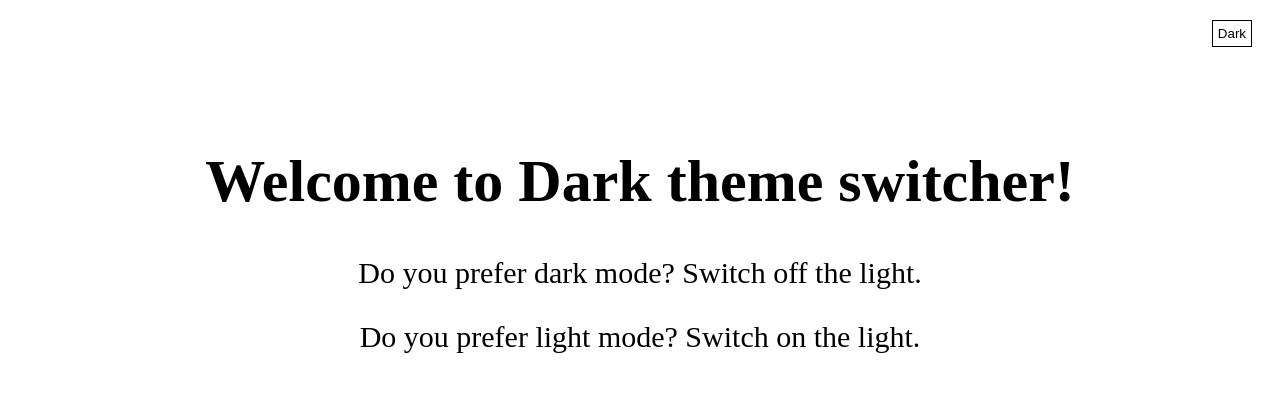
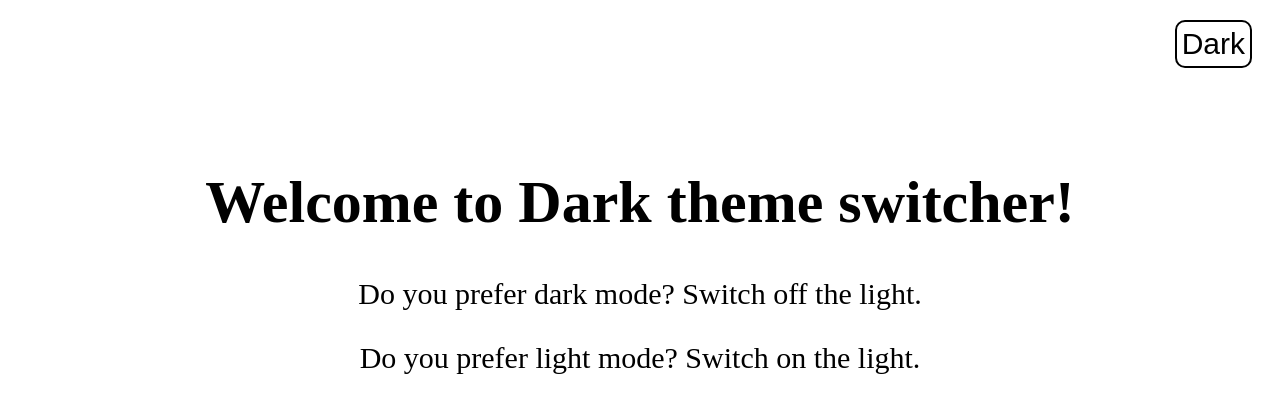
Before and after one commit to fidexcode/dark-theme-switcher, a plain HTML site: page index.html in a window 1280 px wide. Drawn offline with Linux system fonts and the light colour scheme.

Commit message:
made some changes

```diff
--- a/style.css
+++ b/style.css
@@ -12,6 +12,8 @@ body {
 }
 button {
   background-color: transparent;
+  font-size: 30px;
+  border-radius: 10px;
 }
 .btns {
   display: flex;
@@ -19,7 +21,7 @@ button {
   margin: 20px;
 }
 .dark {
-  border: 1px solid var(--textColor);
+  border: 2px solid var(--textColor);
   color: var(--textColor);
   display: block;
   padding: 5px;
@@ -29,7 +31,7 @@ button {
   display: none;
 }
 .light {
-  border: 1px solid var(--backgroundColor);
+  border: 2px solid var(--backgroundColor);
   color: var(--backgroundColor);
   display: none;
   padding: 5px;
```
